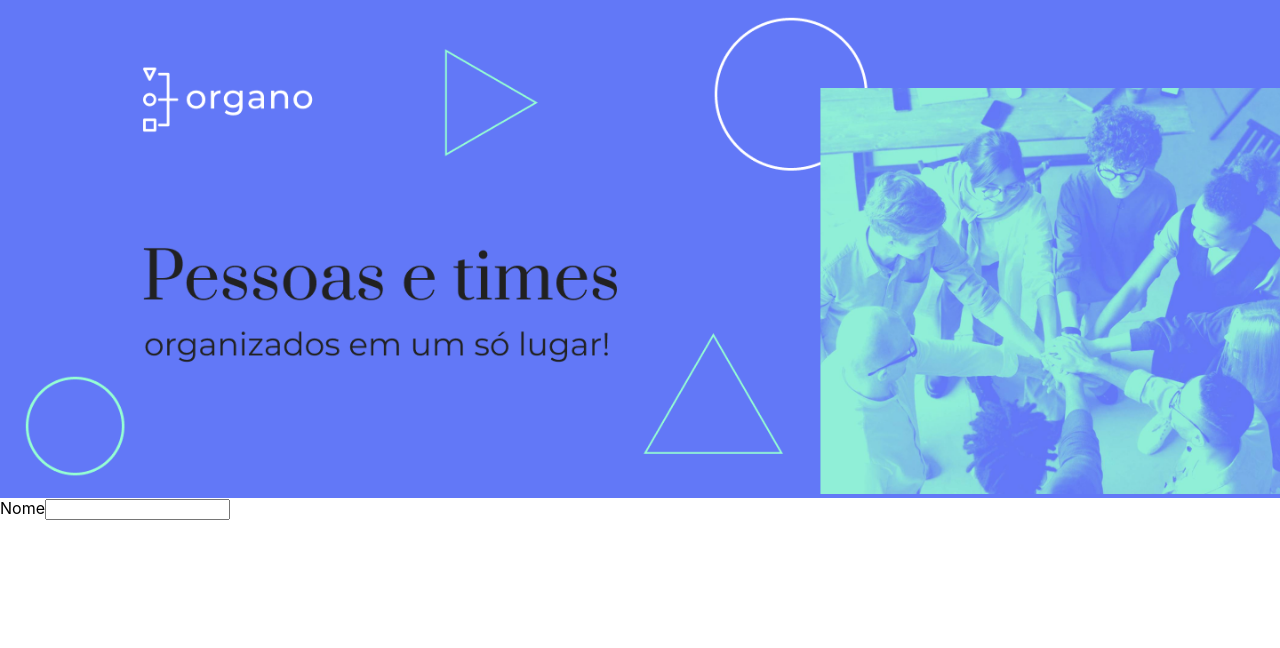
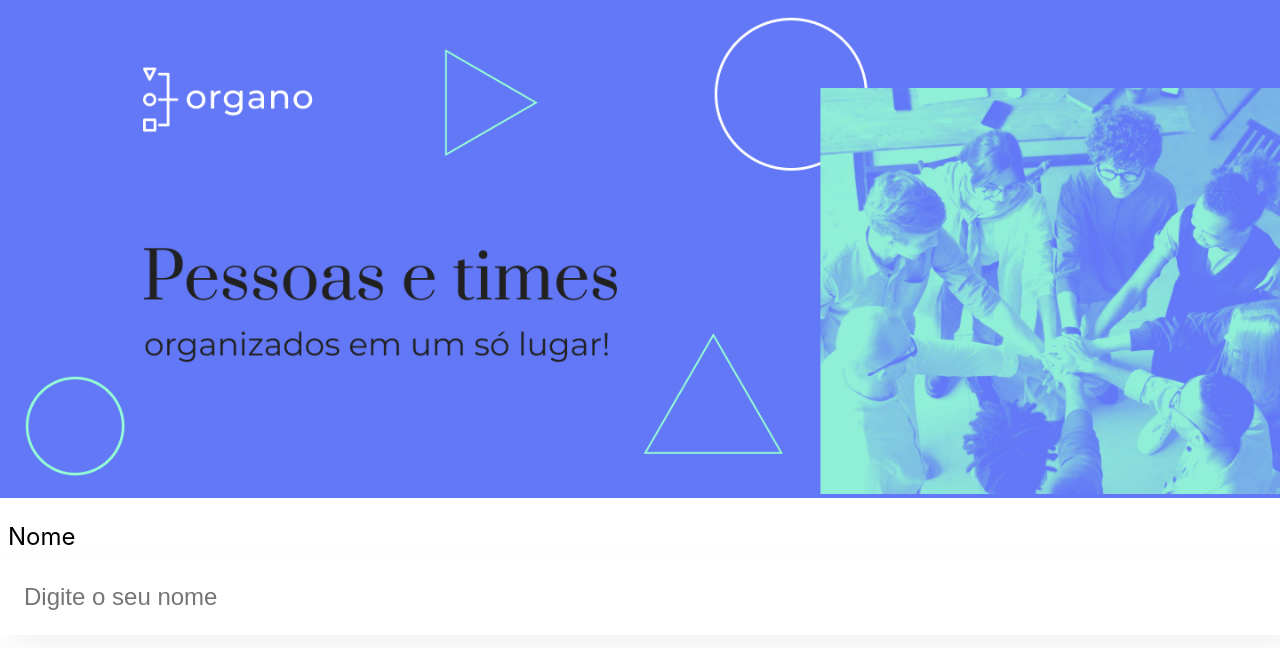
Before and after one commit to ElivanLimaJunior/Organo-React, a React (Create React App) app in the folder organo/: page / in a window 1280 px wide. Shown: the top 648 px of the page. Built offline with nearby package versions, Linux system fonts and the light colour scheme.

Commit message:
Criando e estilizando o Campo texto

```diff
--- a/organo/src/App.js
+++ b/organo/src/App.js
@@ -1,5 +1,5 @@
 import Banner from './Componentes/Banner/';
-import CampoTexto from './Componentes/Formulario/CampoTexto';
+import CampoTexto from './Componentes/Formulario';
 
 function App() {
   return (
--- a/organo/src/Componentes/Banner/index.jsx
+++ b/organo/src/Componentes/Banner/index.jsx
@@ -1,3 +1,5 @@
 import { banner } from "./Banner";
 
 export default banner
+
+// Essa é uma exportação + usadas nas empreas. Dessa maneira conseguimos dizer qual componente será renderizado no index atráves dos import's e export's feitos aqui.
--- a/organo/src/Componentes/Formulario/CampoTexto.css
+++ b/organo/src/Componentes/Formulario/CampoTexto.css
@@ -0,0 +1,19 @@
+.campo-texto {
+    margin: 24px 0;
+}
+
+.campo-texto label {
+    display: block;
+    margin: 8px;
+    font-size: 24px;
+}
+
+.campo-texto input {
+    background-color: #fff;
+    box-shadow: 10px 10px 30px rgba(0, 0, 0, 0.06);
+    width: 100%;
+    border: none;
+    font-size: 24px;
+    padding: 24px;
+    box-sizing: border-box;
+}
--- a/organo/src/Componentes/Formulario/CampoTexto.jsx
+++ b/organo/src/Componentes/Formulario/index.jsx
@@ -1,8 +1,10 @@
+import './CampoTexto.css'
+
 const CampoTexto = () => {
     return (
-        <div>
+        <div className="campo-texto">
             <label htmlFor="">Nome</label>
-            <input type="text" />
+            <input placeholder='Digite o seu nome' type="text" />
         </div>
     )
 }
```
